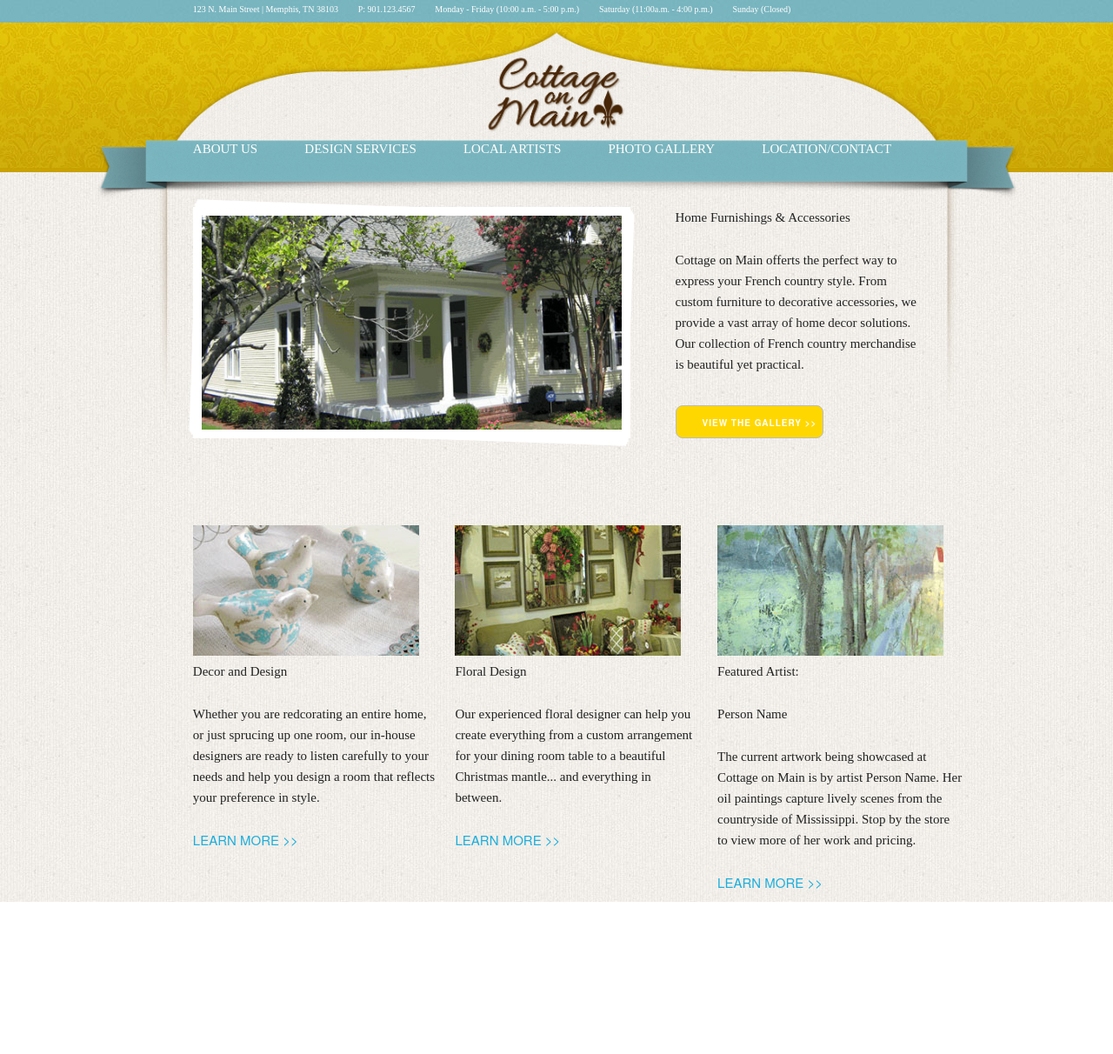
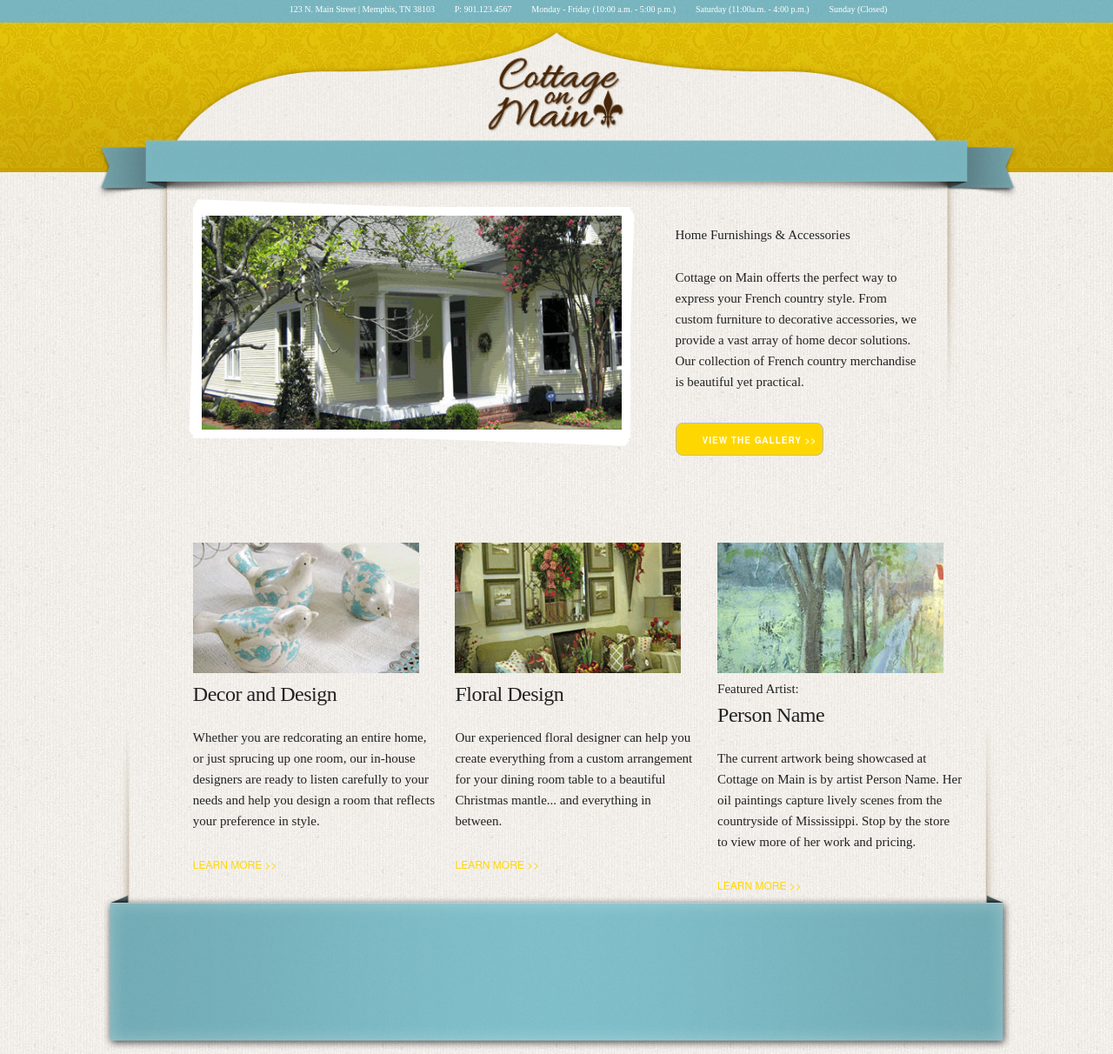
Before and after one commit to Capocaccia/rocketFuel, a plain HTML site: page index.html in a window 1280 px wide. Shown: the whole page at 87% size. Before the commit the page ends 1037 px from the top, so only its background shows below. Drawn offline with Linux system fonts and the light colour scheme; a web font is replaced by a local one.

Commit message:
added footer and still working on layout

```diff
--- a/index.html
+++ b/index.html
@@ -3,14 +3,15 @@
 <head>
   <link rel="stylesheet" type="text/css" href="css/normalize.css">
   <link rel="stylesheet" type="text/css" href="css/skeleton.css">
+  <link href='https://fonts.googleapis.com/css?family=Arapey' rel='stylesheet' type='text/css'>
   <link rel="stylesheet" type="text/css" href="css/main.css">
   <title>Cottage on Main</title>
 </head>
 <body>
 <div class="row">
   <div id="header-bg" class="twelve columns">
-    <ul class="infoUl eight columns offset-by-two">
-      <li class="infoUl" id="infoUlOne">123 N. Main Street | Memphis, TN 38103</li>
+    <ul class="infoUl seven columns offset-by-three">
+      <li id="infoUlOne">123 N. Main Street | Memphis, TN 38103</li>
       <li class="infoUl">P: 901.123.4567</li>
       <li class="infoUl">Monday - Friday (10:00 a.m. - 5:00 p.m.)</li>
       <li class="infoUl">Saturday (11:00a.m. - 4:00 p.m.)</li>
@@ -21,7 +22,7 @@
 <div class="row">
   <img class="ten columns offset-by-one" id="overlay" src="images/header-overlay_with_shadows.png">
   <img class="two columns offset-by-five" src="images/header_logo.png" id="logo">
-    <div class="nine columns offset-by-two navContainer">
+<!--     <div class="nine columns offset-by-two navContainer">
       <ul class="navUl">
         <li class="navUl">ABOUT US</li>
         <li class="navUl">DESIGN SERVICES</li>
@@ -29,37 +30,40 @@
         <li class="navUl">PHOTO GALLERY</li>
         <li class="navUl">LOCATION/CONTACT</li>
       </ul>
-    </div>
+    </div> -->
 </div>
 <div class="row" id="secondRow">
   <img class="five columns offset-by-two" id="rotator1" src="images/rotator-1.jpg">
   <img class="five columns offset-by-two" id="rotator2" src="images/rotator-2.jpg">
   <img class="five columns offset-by-two" id="rotator3" src="images/rotator-3.jpg">
   <img class="five columns offset-by-two" id="rotator4" src="images/rotator-4.jpg">
-  <p class="three columns offset-by-seven">Home Furnishings & Accessories</p>
+  <p class="galleryTagline three columns offset-by-seven">Home Furnishings & Accessories</p>
   <p class="three columns offset-by-seven">Cottage on Main offerts the perfect way to express your French country style.  From custom furniture to decorative accessories, we provide a vast array of home decor solutions.  Our collection of French country merchandise is beautiful yet practical.</p>
   <button class="two columns offset-by-seven" id="galleryButton">VIEW THE GALLERY >></button>
 </div>
 <div class="spotlightRow row">
   <div class="spotlight three columns offset-by-two">
     <img src="images/spotlight-1.jpg">
-    <p>Decor and Design</p>
+    <h5>Decor and Design</h5>
     <p>Whether you are redcorating an entire home, or just sprucing up one room, our in-house designers are ready to listen carefully to your needs and help you design a room that reflects your preference in style.</p>
-    <a href="">LEARN MORE >></a>
+    <a class="learnMore" href="">LEARN MORE >></a>
   </div>
   <div class="spotlight three columns">
     <img src="images/spotlight-2.jpg">
-    <p>Floral Design</p>
+    <h5>Floral Design</h5>
     <p>Our experienced floral designer can help you create everything from a custom arrangement for your dining room table to a beautiful Christmas mantle... and everything in between.</p>
-    <a href="">LEARN MORE >></a>
+    <a class="learnMore" href="">LEARN MORE >></a>
   </div>
   <div class="spotlight three columns">
     <img src="images/spotlight-3.jpg">
-    <p>Featured Artist:</p>
-    <p>Person Name</p>
+    <h6>Featured Artist:</h6>
+    <h5 id="pName">Person Name</h5>
     <p>The current artwork being showcased at Cottage on Main is by artist Person Name.  Her oil paintings capture lively scenes from the countryside of Mississippi.  Stop by the store to view more of her work and pricing.</p>
-    <a href="">LEARN MORE >></a>
+    <a class="learnMore" href="">LEARN MORE >></a>
   </div>
+</div>
+<div class="footerRow row">
+  <img class="footerRow ten columns offset-by-one" src="images/footer-overlay_with_shadows.png">
 </div>
 </body>
 </html>
```
